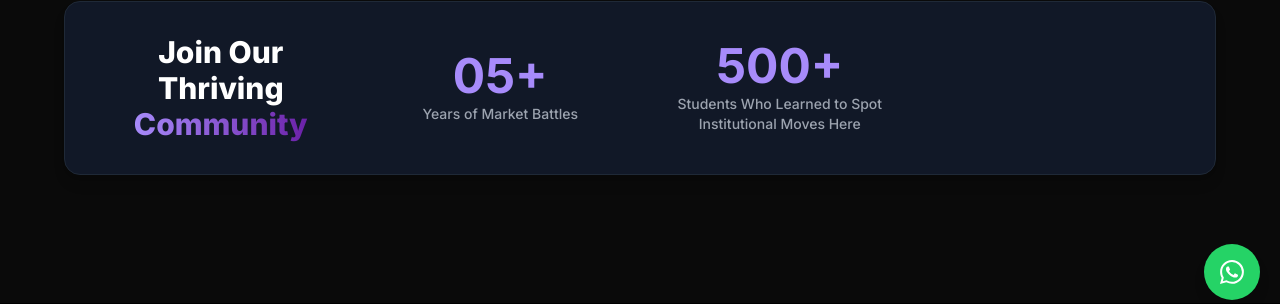
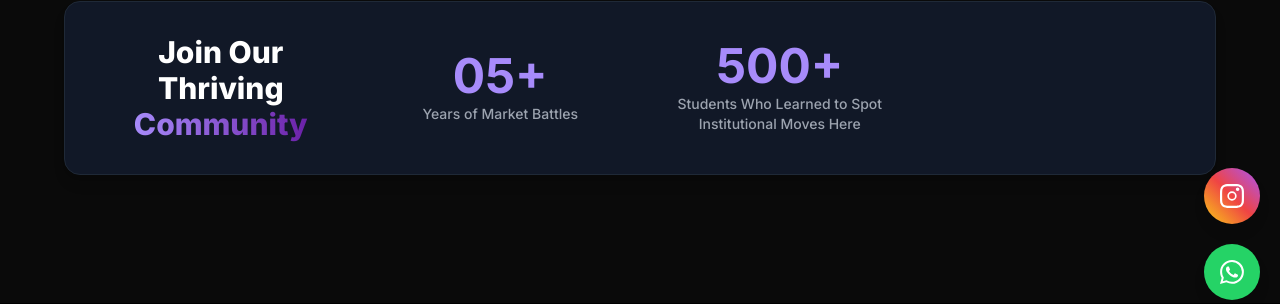
Before and after one commit to tradewithplan/trade-with-plan-flask-app, a Flask app: page / in a window 1280 px wide. Shown: the part 480-784 px from the top of the page. Run offline with Flask 3, Linux system fonts and the light colour scheme; some libraries are stand-ins or nearby versions.

Commit message:
Add insta button

```diff
--- a/templates/index.html
+++ b/templates/index.html
@@ -186,7 +186,7 @@
                     </h2>
                 {% endif %}
 
-                <h1 class="text-4xl md:text-6xl font-extrabold text-white leading-tight mb-4">
+                <h1 class="text-3xl md:text-6xl font-extrabold text-white leading-tight mb-4">
                     <span class="gradient-text">Kill</span>The<span class="gradient-text">Noise</span>With<span class="gradient-text">ICT</span>.
                 </h1>
                 <p class="text-lg md:text-xl text-gray-400 max-w-3xl mx-auto mb-8">
@@ -749,6 +749,20 @@
               </div>
             </section>
 
+            <!-- Instagram floating icon -->
+            <a href="https://www.instagram.com/trade.with.plan/"
+               class="fixed bottom-24 right-5 z-50 flex h-14 w-14 items-center justify-center rounded-full bg-gradient-to-tr from-yellow-400 via-red-500 to-purple-500 text-white shadow-lg transition-transform duration-200 ease-in-out hover:scale-110 focus:outline-none focus:ring-2 focus:ring-pink-500 focus:ring-offset-2"
+               target="_blank"
+               rel="noopener noreferrer"
+               aria-label="Follow on Instagram"
+               title="Follow on Instagram">
+
+                <svg xmlns="http://www.w3.org/2000/svg" width="24" height="24" fill="currentColor" class="bi bi-instagram" viewBox="0 0 16 16">
+                  <path d="M8 0C5.829 0 5.556.01 4.703.048 3.85.088 3.269.222 2.76.42a3.9 3.9 0 0 0-1.417.923A3.9 3.9 0 0 0 .42 2.76C.222 3.268.087 3.85.048 4.703.01 5.556 0 5.829 0 8s.01 2.444.048 3.297c.04.852.174 1.433.372 1.942.205.526.478.972.923 1.417.444.445.89.719 1.416.923.51.198 1.09.333 1.942.372C5.556 15.99 5.829 16 8 16s2.444-.01 3.297-.048c.852-.04 1.433-.174 1.942-.372.526-.205.972-.478 1.417-.923.445-.444.718-.891.923-1.417.198-.51.333-1.09.372-1.942C15.99 10.444 16 10.171 16 8s-.01-2.444-.048-3.297c-.04-.852-.174-1.433-.372-1.942a3.9 3.9 0 0 0-.923-1.417A3.9 3.9 0 0 0 13.24.42c-.51-.198-1.092-.333-1.942-.372C10.444.01 10.171 0 8 0zm0 1.442c2.136 0 2.389.007 3.232.046.78.035 1.204.166 1.486.275.373.145.64.319.92.599s.453.546.598.92c.11.281.24.705.275 1.486.039.843.047 1.096.047 3.232s-.008 2.389-.047 3.232c-.035.78-.166 1.203-.275 1.485a2.5 2.5 0 0 1-.599.919c-.28.28-.546.453-.92.598-.28.11-.704.24-1.485.276-.843.038-1.096.047-3.232.047s-2.39-.009-3.232-.047c-.78-.036-1.203-.166-1.485-.276a2.5 2.5 0 0 1-.92-.598 2.5 2.5 0 0 1-.598-.919c-.11-.282-.24-.705-.275-1.486-.038-.843-.046-1.096-.046-3.232s.008-2.389.046-3.232c.036-.78.166-1.204.276-1.486.145-.373.319-.64.599-.92s.546-.453.92-.598c.282-.11.705-.24 1.485-.276.843-.038 1.096-.047 3.232-.047zM8 4.9a3.1 3.1 0 1 0 0 6.2 3.1 3.1 0 0 0 0-6.2zM8 10a2 2 0 1 1 0-4 2 2 0 0 1 0 4zm4.939-6.49a1.2 1.2 0 1 0-2.4 0 1.2 1.2 0 0 0 2.4 0z"/>
+                </svg>
+            </a>
+
+            <!-- Whatsapp floating icon -->
             <a href="https://wa.me/918870284043"
                class="fixed bottom-5 right-5 z-50 flex h-14 w-14 items-center justify-center rounded-full bg-[#25D366] text-white shadow-lg transition-transform duration-200 ease-in-out hover:scale-110 focus:outline-none focus:ring-2 focus:ring-green-400 focus:ring-offset-2"
                target="_blank"
```
